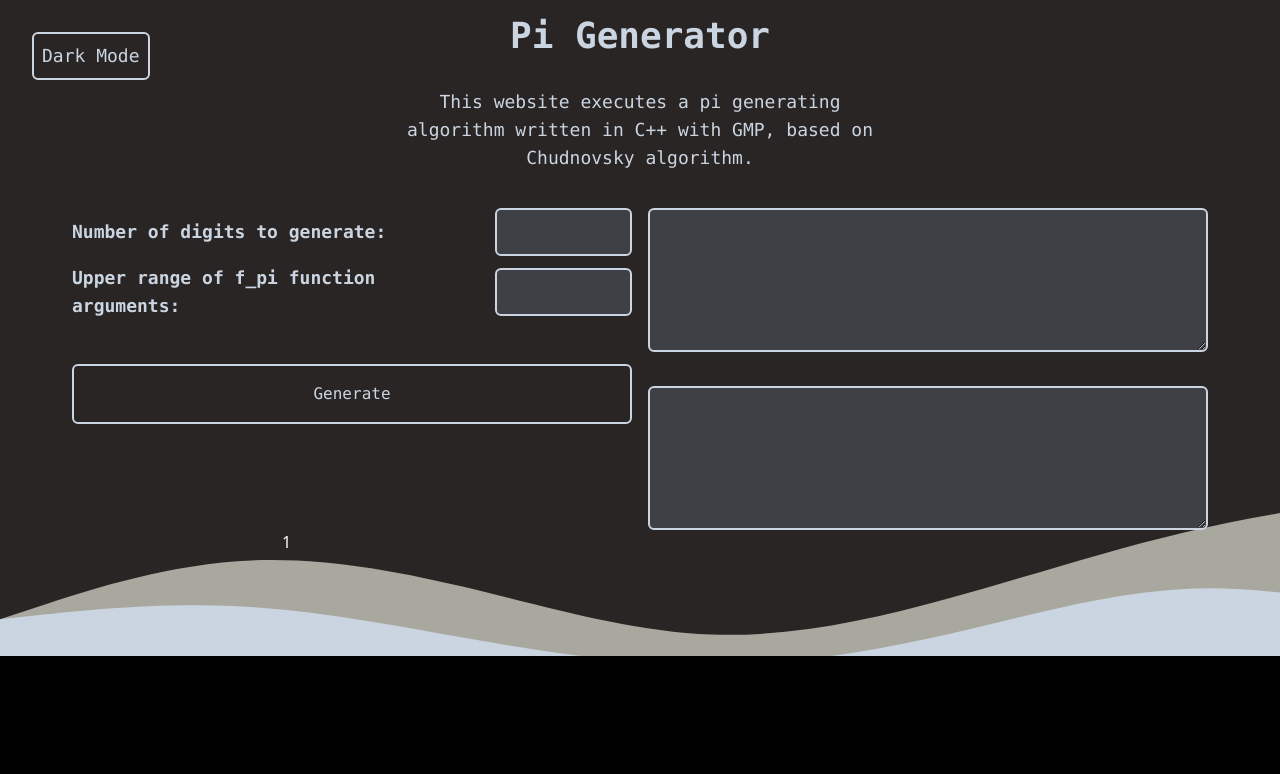
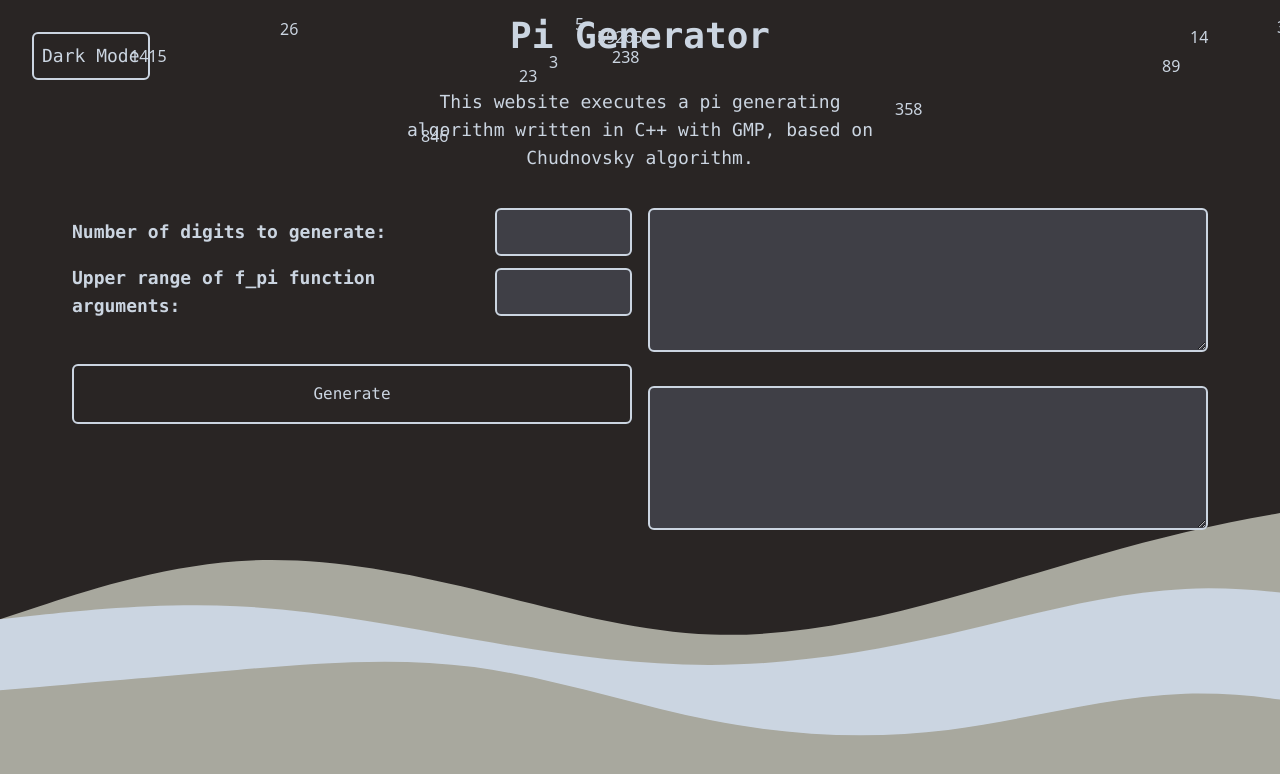
Before and after one commit to PrusWielki/pi_generator, a SvelteKit app: page / in a window 1280 px wide. Shown: the top 774 px of the page. Built offline with nearby package versions, Linux system fonts and the light colour scheme; no server answers.

Commit message:
add pi_numbers effect

```diff
--- a/src/components/pi_numbers_effect/pi_numbers_effect.svelte
+++ b/src/components/pi_numbers_effect/pi_numbers_effect.svelte
@@ -1,12 +1,30 @@
 <script lang="ts">
 	// TODO: Generate a bunch of numbers, map them, add transition fade with big delay or just modify opacity
+	let numbers:number[]=[3.141,3,1415,59265,5,14,26,358,89,23,238,846]
+	let innerWidth:number=400;
+	let x:number[]=[0];
+	let y:number[]=[0];
+	let opacity:number= 100;
+	setInterval(()=>{
+		for(let i:number=0;i<numbers.length;i++){
+		 x[i] = Math.floor(Math.random() * innerWidth);
+		 y[i] = Math.floor(Math.random() * 144);
+		}
 
-	let x = Math.floor(Math.random() * 400);
-	let y = Math.floor(Math.random() * 400);
+		if(opacity===100)
+	opacity=0;
+else
+opacity=100;},2000)
+
+	$: console.log(opacity);
 </script>
 
-<div id="pi_numbers_effect_container" class="fixed bottom-0 z-10 h-36 w-full bg-black">
-	<div class={`number fixed z-10 text-white b-${x} l-${y}`} style="bottom: {x}px; left: {y}px ">
-		1
+<svelte:window bind:innerWidth />
+
+<div id="pi_numbers_effect">
+	{#each numbers as number,i}
+	<div class={`number fixed z-10 transition-all duration-700 text-slate-300`} style="top: {y[i]}px; left: {x[i]}px; opacity: {opacity}% ">
+		{number}
 	</div>
+	{/each}
 </div>
```
